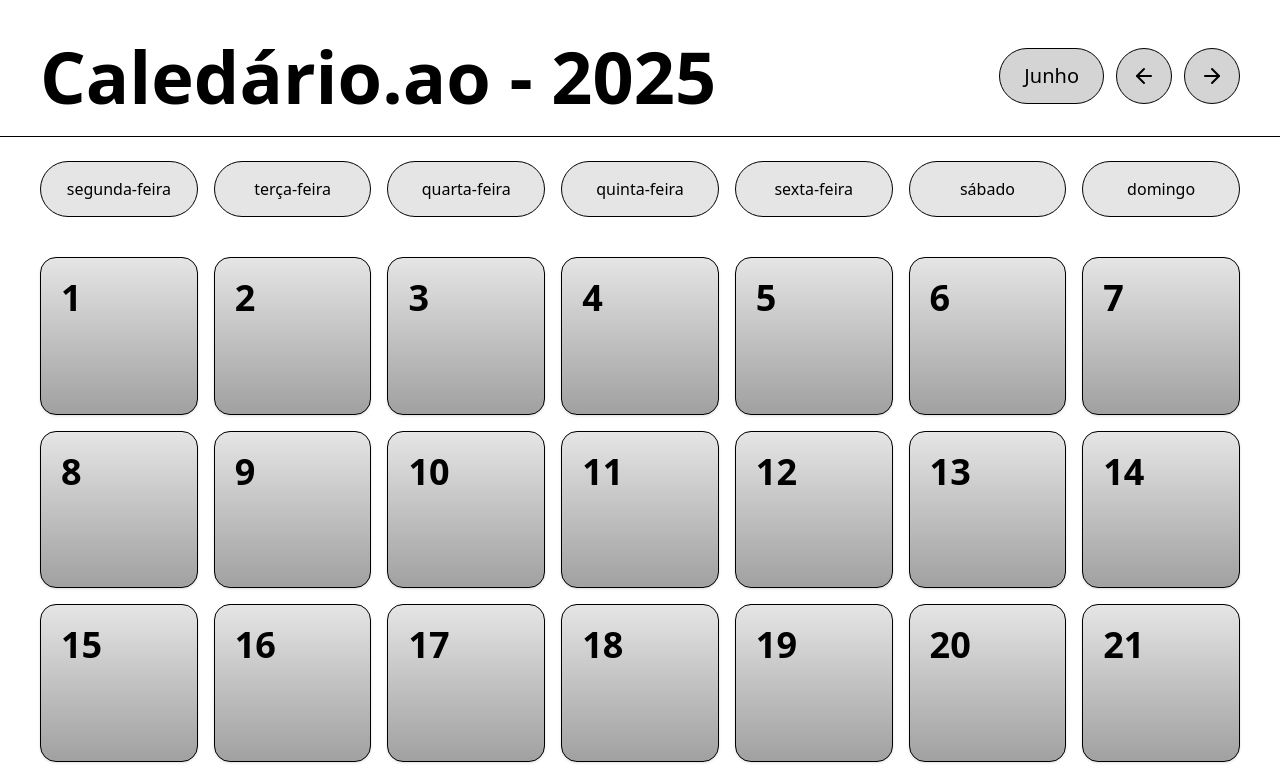
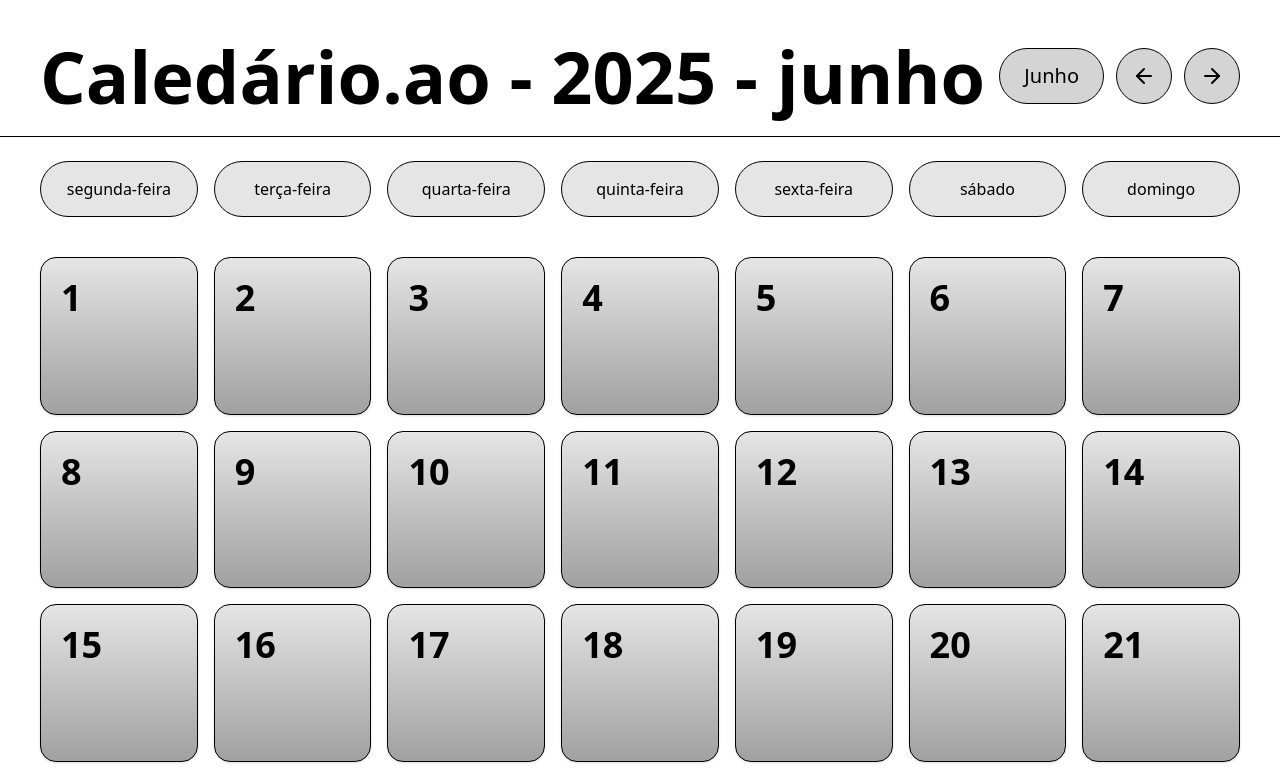
Before and after one commit to TheKitumba/calendar.ao, a React (Vite) app: page / in a window 1280 px wide. Shown: the top 776 px of the page. Built offline with nearby package versions, Linux system fonts and the light colour scheme.

Commit message:
chore: add month to the title

```diff
--- a/src/components/calendar.tsx
+++ b/src/components/calendar.tsx
@@ -44,7 +44,8 @@ export function Calendar() {
     <div className="h-full flex flex-col gap-6 py-10">
       <div className="flex items-center justify-between px-10">
         <h1 className="text-4xl md:text-7xl font-black text-center">
-          Caledário.ao - {date.getFullYear()}
+          Caledário.ao - {date.getFullYear()} -{" "}
+          {format(date, "MMMM", { locale: pt })}
         </h1>
         <div className="flex items-center justify-between gap-3">
           <button className="text-xl capitalize cursor-pointer h-14 flex items-center justify-center bg-neutral-300 px-6 border rounded-full">
```
